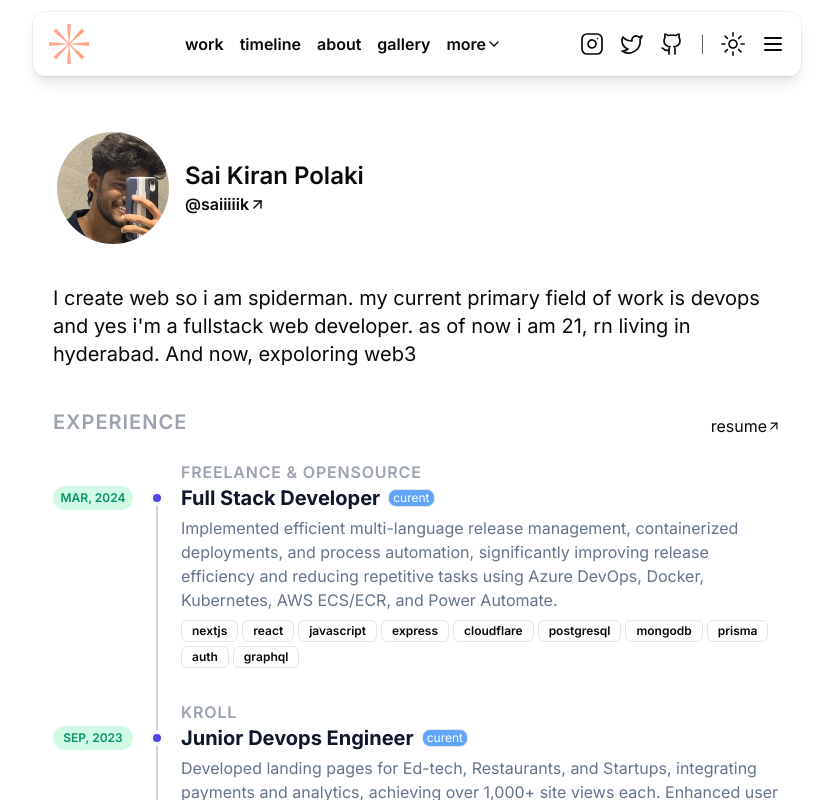
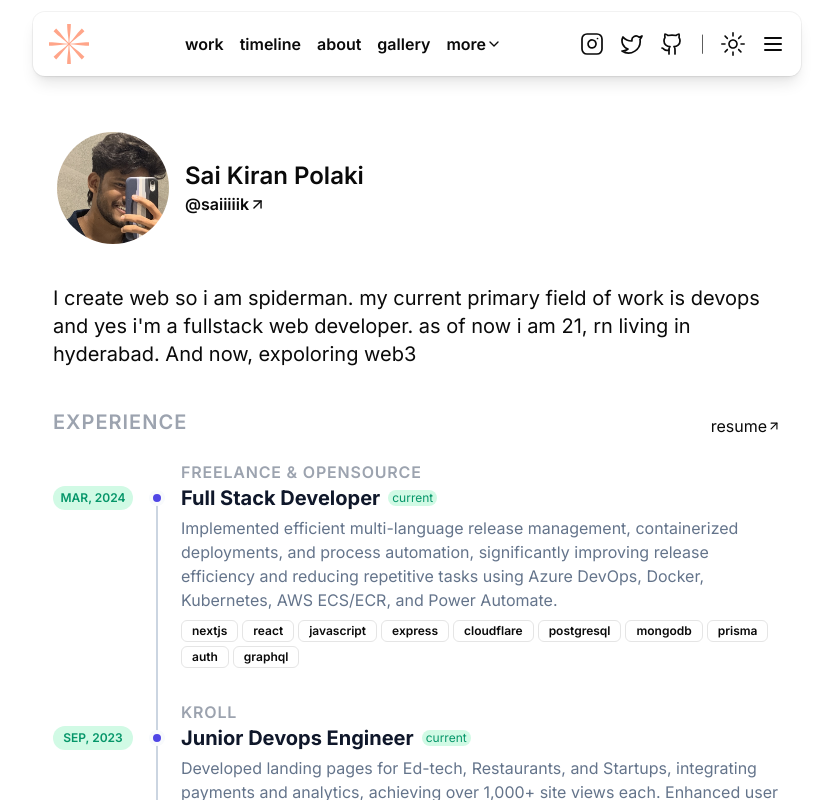
Before and after one commit to KiranPolaki/normalsite, a Next.js app: page / in a window 1280 px wide. Shown: the top 800 px of the page, without its empty margins (223-1056 px from the left). Built offline with nearby package versions, Linux system fonts and the light colour scheme.

Commit message:
styling of current updated

```diff
--- a/components/work/WorkExperience.jsx
+++ b/components/work/WorkExperience.jsx
@@ -72,8 +72,8 @@ function WorkExperience() {
               {work.role}
               {work.current ? (
                 <div className="text-xs font-normal flex items-center">
-                  <div className="border px-1 rounded-lg bg-blue-400 text-white">
-                    curent
+                  <div className=" px-1 rounded-lg bg-emerald-100 text-emerald-600">
+                    current
                   </div>
                 </div>
               ) : (
```
